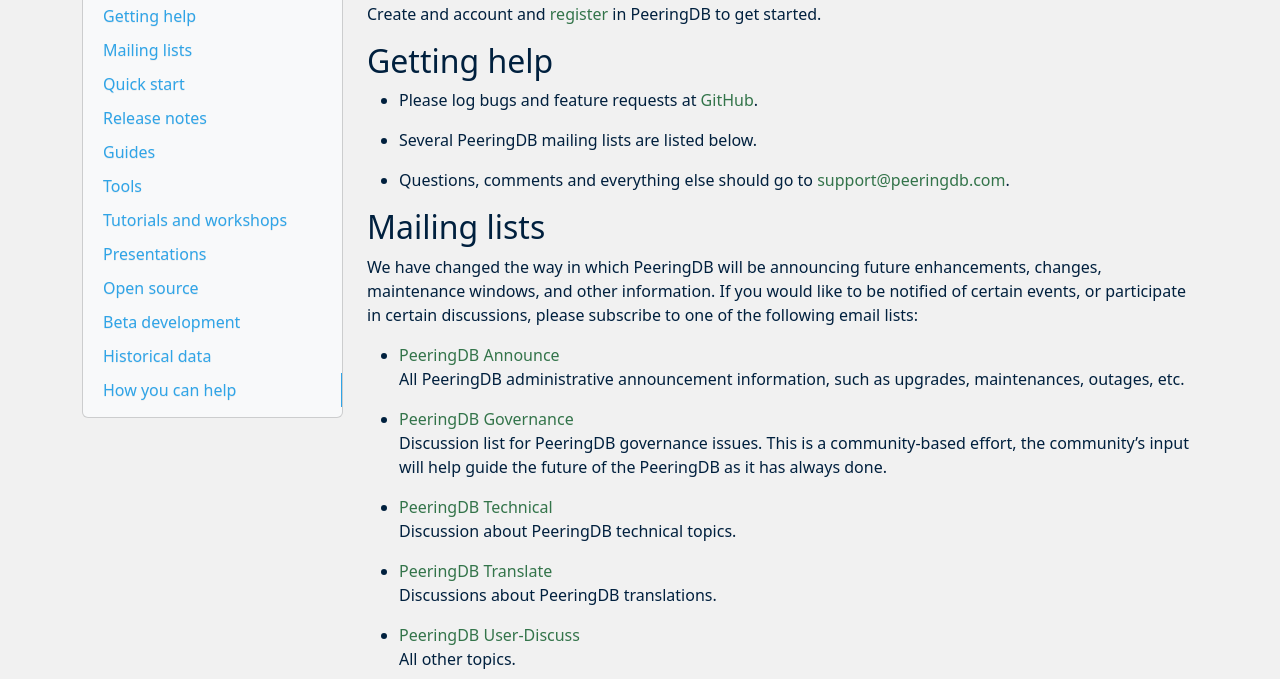
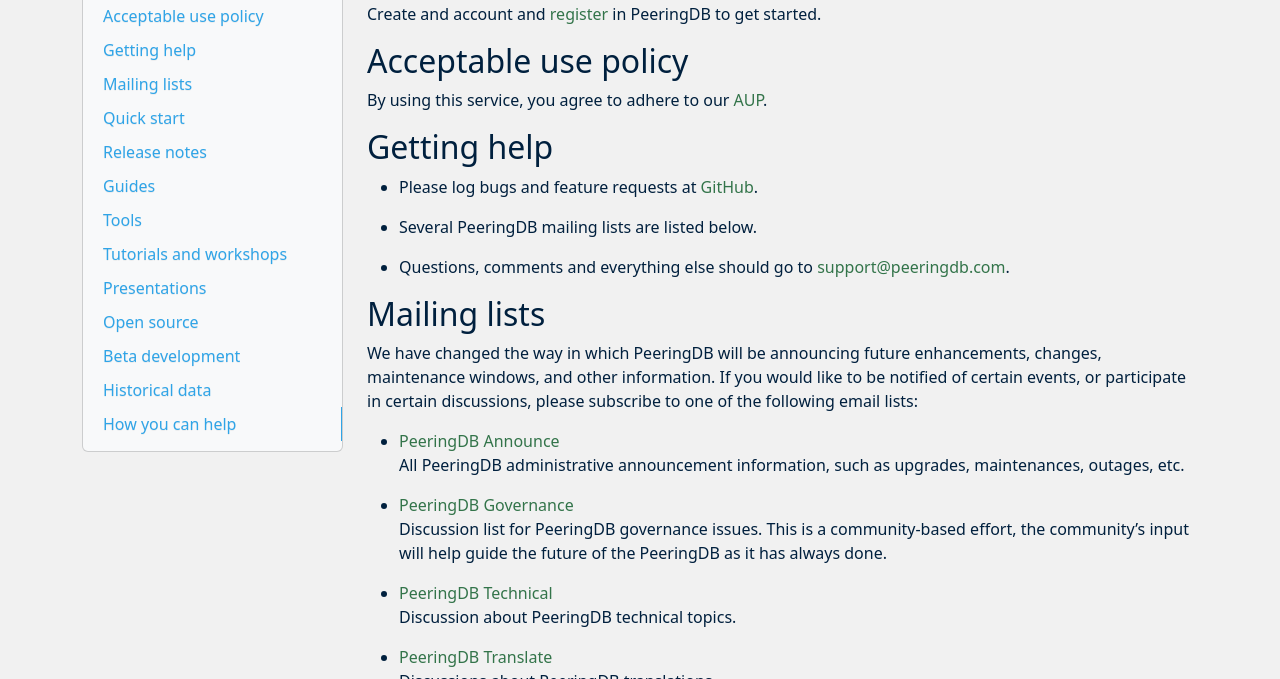
Before and after one commit to peeringdb/docs, an MkDocs documentation site: the page built from docs/index.md, in a window 1280 px wide and 900 px high, scrolled down 320 px, cut to the strip 221-900 px from the top of the window. Built offline with MkDocs 1.6.1, drawn with Linux system fonts in a browser that asks for light colours; nearby versions of some CDN libraries.

Commit message:
Add link to AUP.

```diff
--- a/docs/index.md
+++ b/docs/index.md
@@ -5,6 +5,10 @@
 <iframe width="560" height="315" src="https://www.youtube-nocookie.com/embed/QA2PvYbvDhg" title="YouTube video player" frameborder="0" allow="accelerometer; autoplay; clipboard-write; encrypted-media; gyroscope; picture-in-picture" allowfullscreen></iframe>
 
 Create and account and [register](https://www.peeringdb.com/register) in PeeringDB to get started.
+
+## Acceptable use policy
+
+By using this service, you agree to adhere to our [AUP](https://www.peeringdb.com/aup).
 
 ## Getting help
 
```
